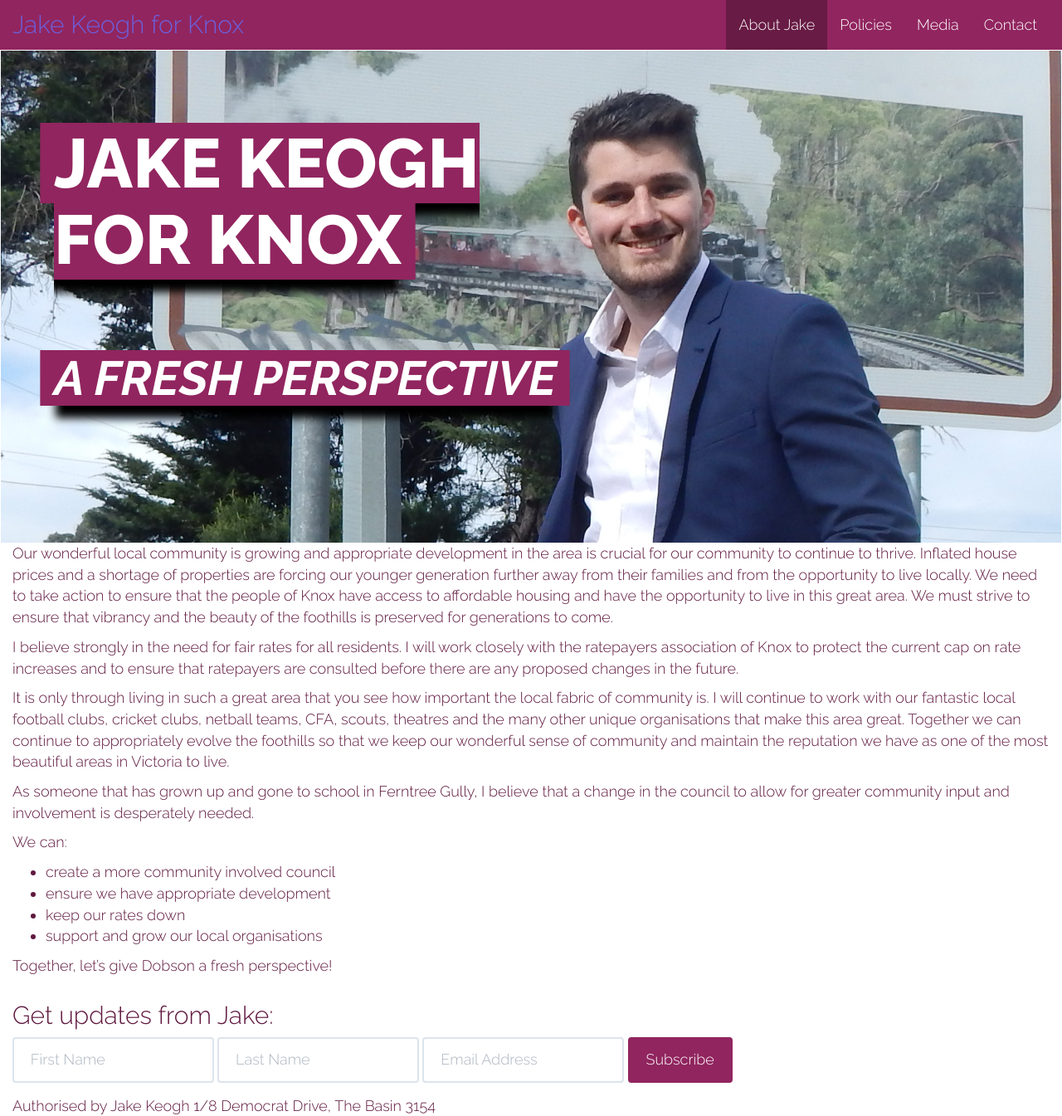
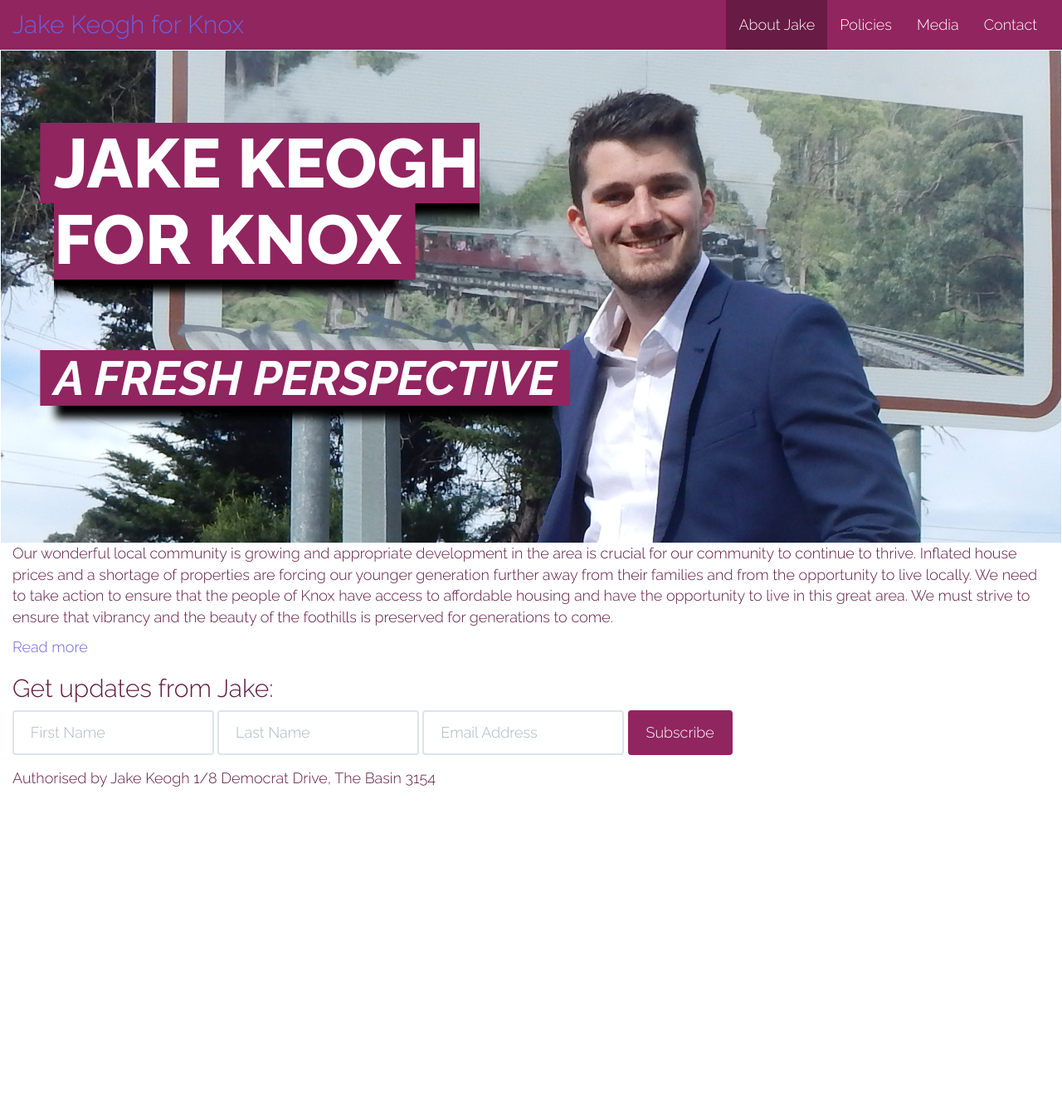
Before and after one commit to keoghforknox/site-testing, a Jekyll site: the page built from index.html, in a window 1280 px wide. Shown: the whole page at 83% size. Built offline with Jekyll 4.4.1, drawn with Linux system fonts in a browser that asks for light colours; nearby versions of some CDN libraries; after the commit the page ends 951 px from its top, so only the background shows below that.

Commit message:
Tweaks to index

```diff
--- a/index.html
+++ b/index.html
@@ -6,7 +6,10 @@ title: Jake Keogh for Knox
 <p>
   Our wonderful local community is growing and appropriate development in the area is crucial for our community to continue to thrive. Inflated house prices and a shortage of properties are forcing our younger generation further away from their families and from the opportunity to live locally. We need to take action to ensure that the people of Knox have access to affordable housing and have the opportunity to live in this great area. We must strive to ensure that vibrancy and the beauty of the foothills is preserved for generations to come.
 </p>
-
+<a class="" role="button" data-toggle="collapse" href="#extendedBio" aria-expanded="false" aria-controls="collapseExample">
+  Read more
+</a>
+<div class="collapse" id="extendedBio">
   <p>
     I believe strongly in the need for fair rates for all residents. I will work closely with the ratepayers association of Knox to protect the current cap on rate increases and to ensure that ratepayers are consulted before there are any proposed changes in the future.
   </p>
@@ -33,5 +36,5 @@ title: Jake Keogh for Knox
   <p>
     Together, let’s give Dobson a fresh perspective!
   </p>
-
+</div>
 </section>
```
Lines whose indentation alone changed are shown as unchanged.
